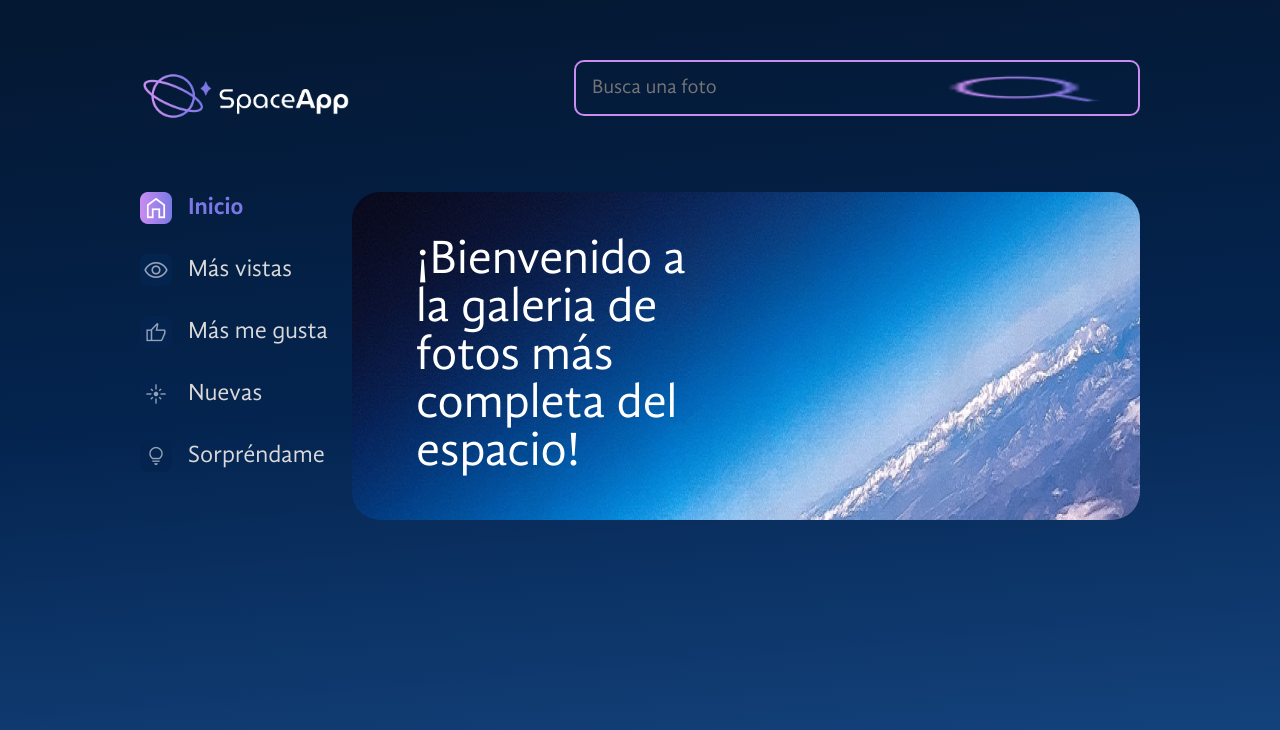
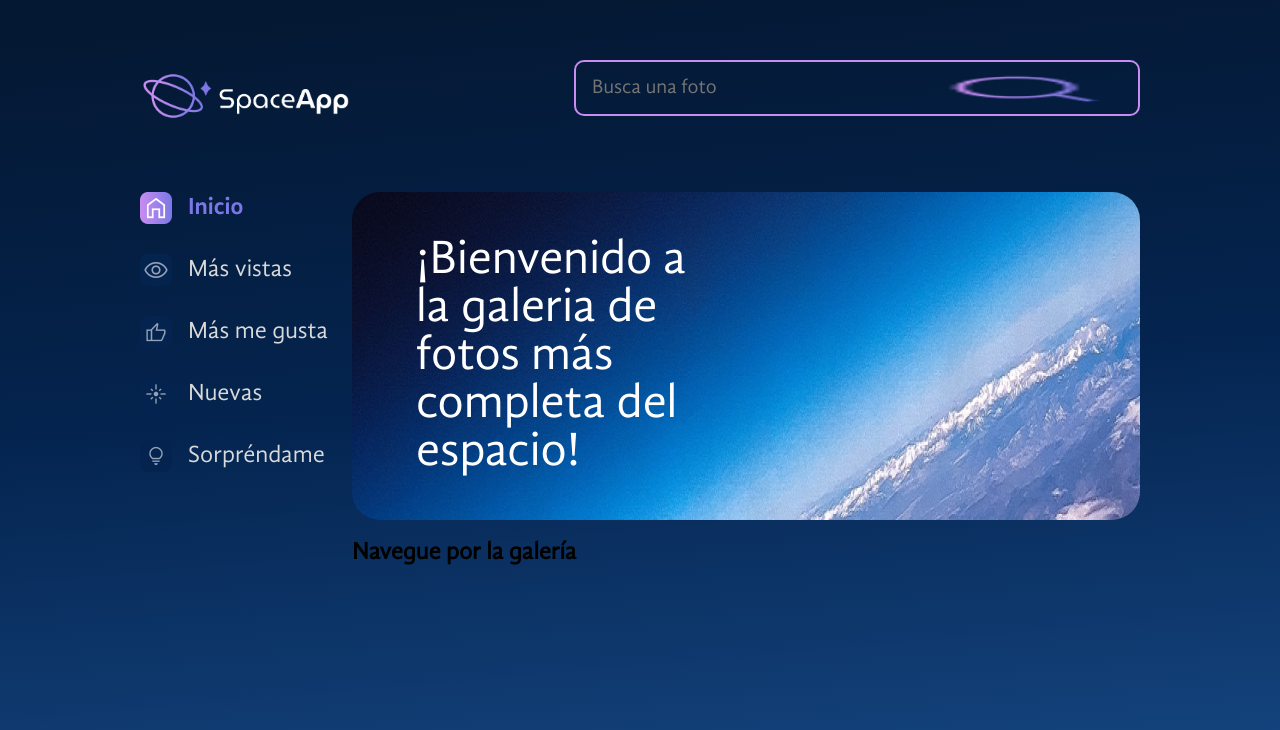
Before and after one commit to LuisFerVR/space-app, a React (Vite) app: page / in a window 1280 px wide. Shown: the top 730 px of the page. Built offline with nearby package versions, Linux system fonts and the light colour scheme.

Commit message:
posicionamiento de la galeria

```diff
--- a/src/App.jsx
+++ b/src/App.jsx
@@ -4,6 +4,7 @@
 import BarraLateral from "./components/BarraLateral"
 import Banner from "./components/Banner"
 import banner from "./assets/banner.png"
+import Galeria from "./components/Galeria"
 
 const FondoGradiante = styled.div`
   background: linear-gradient(175deg,#041833 4.16%,#04244f 48%,#154580 96.76%);
@@ -22,6 +23,12 @@
   display:flex;
   gap:24px;
 `
+
+const ContenidoGaleria = styled.section`
+  display:flex;
+  flex-direction:column;
+  flex-grow:1;
+`
 function App() {
 
 
@@ -33,7 +40,10 @@
           <Cabezera/>
           <MainContainer>
             <BarraLateral/>
-            <Banner texto="¡Bienvenido a la galeria de fotos más completa del espacio!" backgroundImage={banner}/>
+            <ContenidoGaleria>
+              <Banner texto="¡Bienvenido a la galeria de fotos más completa del espacio!" backgroundImage={banner}/>
+              <Galeria/>
+            </ContenidoGaleria>
           </MainContainer>
         </AppContainer>
       </FondoGradiante>
--- /dev/null
+++ b/src/components/Galeria/index.jsx
@@ -0,0 +1,5 @@
+const Galeria = ()=>{
+    return (<h2>Navegue por la galería</h2>)
+}
+
+export default Galeria
```
